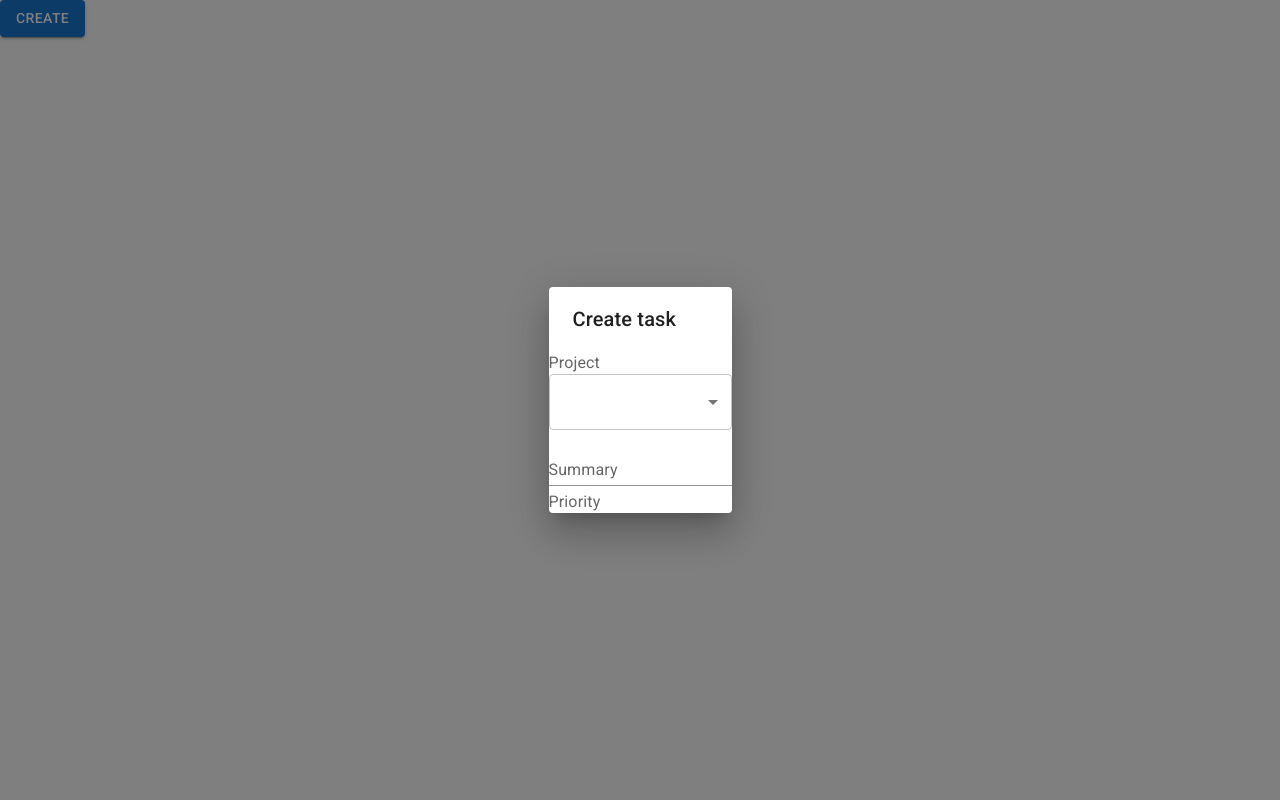
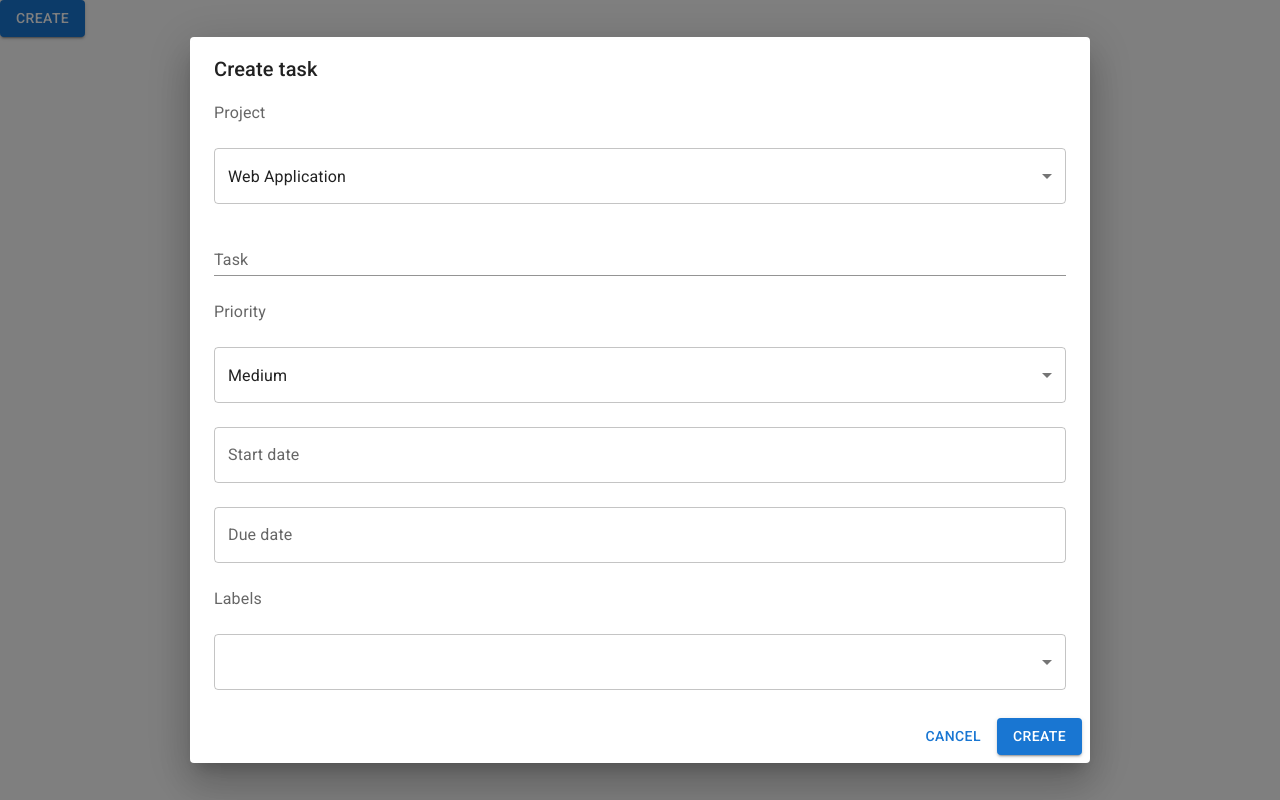
Before and after one commit to yukikitayama/react, a React (Create React App) app in the folder ts-mui-project-component/: page / in a window 1280 px wide. Both pictures are taken after a click on the button "CREATE". Built offline with nearby package versions, Linux system fonts and the light colour scheme.

Commit message:
still making create task dialog

```diff
--- a/ts-mui-project-component/package.json
+++ b/ts-mui-project-component/package.json
@@ -3,10 +3,12 @@
   "version": "0.1.0",
   "private": true,
   "dependencies": {
+    "@date-io/date-fns": "^2.14.0",
     "@emotion/react": "^11.9.3",
     "@emotion/styled": "^11.9.3",
     "@mui/icons-material": "^5.8.4",
     "@mui/material": "^5.8.6",
+    "@mui/x-date-pickers": "^5.0.0-alpha.7",
     "@testing-library/jest-dom": "^5.16.4",
     "@testing-library/react": "^13.3.0",
     "@testing-library/user-event": "^13.5.0",
@@ -14,6 +16,7 @@
     "@types/node": "^16.11.43",
     "@types/react": "^18.0.14",
     "@types/react-dom": "^18.0.5",
+    "date-fns": "^2.28.0",
     "react": "^18.2.0",
     "react-dom": "^18.2.0",
     "react-scripts": "5.0.1",
--- a/ts-mui-project-component/src/components/NewTaskDialog.tsx
+++ b/ts-mui-project-component/src/components/NewTaskDialog.tsx
@@ -1,12 +1,20 @@
-import { useState } from 'react';
+import { useState } from "react";
 import Dialog from "@mui/material/Dialog";
 import DialogTitle from "@mui/material/DialogTitle";
 import DialogContent from "@mui/material/DialogContent";
 import DialogActions from "@mui/material/DialogActions";
-import InputLabel from '@mui/material/InputLabel';
-import Select, { SelectChangeEvent } from '@mui/material/Select';
-import MenuItem from '@mui/material/MenuItem';
-import TextField from '@mui/material/TextField';
+import InputLabel from "@mui/material/InputLabel";
+import Select, { SelectChangeEvent } from "@mui/material/Select";
+import MenuItem from "@mui/material/MenuItem";
+import TextField from "@mui/material/TextField";
+import Stack from "@mui/material/Stack";
+import { AdapterDateFns } from "@mui/x-date-pickers/AdapterDateFns";
+import { LocalizationProvider } from "@mui/x-date-pickers/LocalizationProvider";
+import { DatePicker } from "@mui/x-date-pickers/DatePicker";
+import Chip from "@mui/material/Chip";
+import OutlinedInput from "@mui/material/OutlinedInput";
+import Box from "@mui/material/Box";
+import Button from "@mui/material/Button";
 
 const projects: string[] = [
   "Web Application",
@@ -15,33 +23,118 @@ const projects: string[] = [
   "Skill and Knowledge",
 ];
 
-const priorities: string[] = [
-  'High',
-  'Medium',
-  'Low'
+const priorities: string[] = ["High", "Medium", "Low"];
+
+const chips: string[] = [
+  "python",
+  "javascript",
+  "statistics",
+  "computer science",
+  "cloud",
+  "tennis",
+  "react",
 ];
 
 const NewTask: React.FC<{ open: boolean; onClose: () => void }> = (props) => {
-  const [project, setProject] = useState('');
+  const [project, setProject] = useState(projects[0]);
+  const [priority, setPriority] = useState(priorities[1]);
+  const [startDate, setStartDate] = useState<Date | null>(null);
+  const [dueDate, setDueDate] = useState<Date | null>(null);
+  const [labels, SetLabels] = useState<string[]>([]);
 
   const handleProjectChange = (event: SelectChangeEvent) => {
     setProject(event.target.value as string);
   };
 
+  const handlePriorityChange = (event: SelectChangeEvent) => {
+    setPriority(event.target.value as string);
+  };
+
+  const handleLabelChange = (event: SelectChangeEvent<typeof labels>) => {
+    const {
+      target: { value },
+    } = event;
+    SetLabels(typeof value === "string" ? value.split(",") : value);
+  };
+
   return (
-    <Dialog open={props.open} onClose={props.onClose}>
+    <Dialog open={props.open} onClose={props.onClose} fullWidth maxWidth="md">
       <DialogTitle>Create task</DialogTitle>
+      <DialogContent>
+        <Stack spacing={3}>
+          <InputLabel>Project</InputLabel>
+          <Select value={project} onChange={handleProjectChange}>
+            {projects.map((project) => (
+              <MenuItem key={project} value={project}>
+                {project}
+              </MenuItem>
+            ))}
+          </Select>
 
-      <InputLabel>Project</InputLabel>
-      <Select value={project} onChange={handleProjectChange} >
-        {projects.map(project => (
-          <MenuItem key={project} value={project}>{project}</MenuItem>
-        ))}
-      </Select>
+          <TextField
+            margin="dense"
+            label="Task"
+            type="text"
+            fullWidth
+            variant="standard"
+          />
 
-      <TextField margin="dense" label="Summary" type="text" fullWidth variant="standard"/>
+          <InputLabel>Priority</InputLabel>
+          <Select value={priority} onChange={handlePriorityChange}>
+            {priorities.map((priority) => (
+              <MenuItem key={priority} value={priority}>
+                {priority}
+              </MenuItem>
+            ))}
+          </Select>
 
-      <InputLabel>Priority</InputLabel>
+          <LocalizationProvider dateAdapter={AdapterDateFns}>
+            <DatePicker
+              label="Start date"
+              value={startDate}
+              onChange={(newValue) => {
+                setStartDate(newValue);
+              }}
+              renderInput={(params) => <TextField {...params} />}
+            ></DatePicker>
+
+            <DatePicker
+              label="Due date"
+              value={dueDate}
+              onChange={(newValue) => {
+                setDueDate(newValue);
+              }}
+              renderInput={(params) => <TextField {...params} />}
+            ></DatePicker>
+          </LocalizationProvider>
+
+          <InputLabel>Labels</InputLabel>
+          <Select
+            multiple
+            value={labels}
+            onChange={handleLabelChange}
+            input={<OutlinedInput label="Chip" />}
+            renderValue={(selected) => (
+              <Box sx={{ display: "flex", flexWrap: "wrap", gap: 0.5 }}>
+                {selected.map((value) => (
+                  <Chip key={value} label={value} />
+                ))}
+              </Box>
+            )}
+          >
+            {chips.map((chip) => (
+              <MenuItem key={chip} value={chip}>
+                {chip}
+              </MenuItem>
+            ))}
+          </Select>
+
+        </Stack>
+      </DialogContent>
+      <DialogActions>
+        <Button variant="text">Cancel</Button>
+        <Button variant="contained">Create</Button>
+      </DialogActions>
     </Dialog>
   );
 };
```
Also changed, not shown: 1 other file (tests, documents, lock files or other folders).
